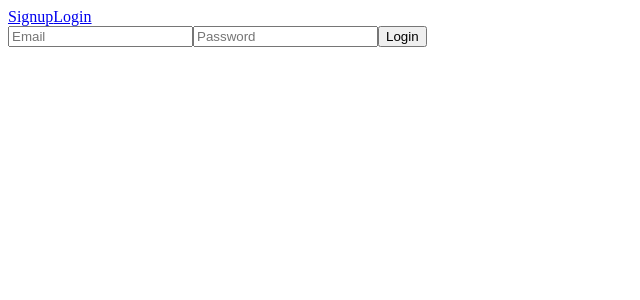
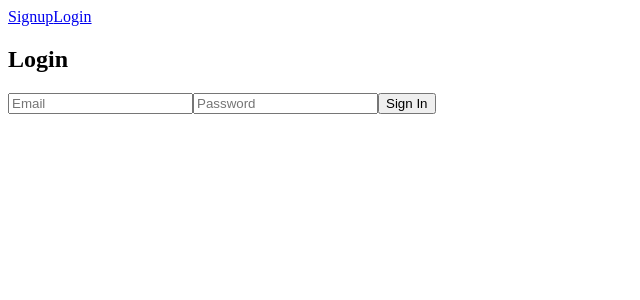
Before and after one commit to JohnMwendwa/node-react-task-manager, a React (Create React App) app in the folder client/: page /login in a window 1280 px wide. Shown: the top 300 px of the page, without its empty margins (0-640 px from the left). Built offline with nearby package versions, Linux system fonts and the light colour scheme.

Commit message:
add a login wrapper to contain the form

```diff
--- a/client/src/components/Login.js
+++ b/client/src/components/Login.js
@@ -30,7 +30,8 @@ function Login() {
     return (
       <div>
         <Navbar />
-
+      <div className="Login__wrap">
+        <h2>Login</h2>
           <form onSubmit={handleSubmit} className='Login__form'>
               <input
                 type="email"
@@ -50,8 +51,9 @@ function Login() {
                 className='Login__password'
               />
 
-        <button className='Login__button'>Login</button>
+              <button className='Login__button'>Sign In </button>
           </form>
+      </div>
       </div>
     )
 }
```
Lines whose indentation alone changed are shown as unchanged.
